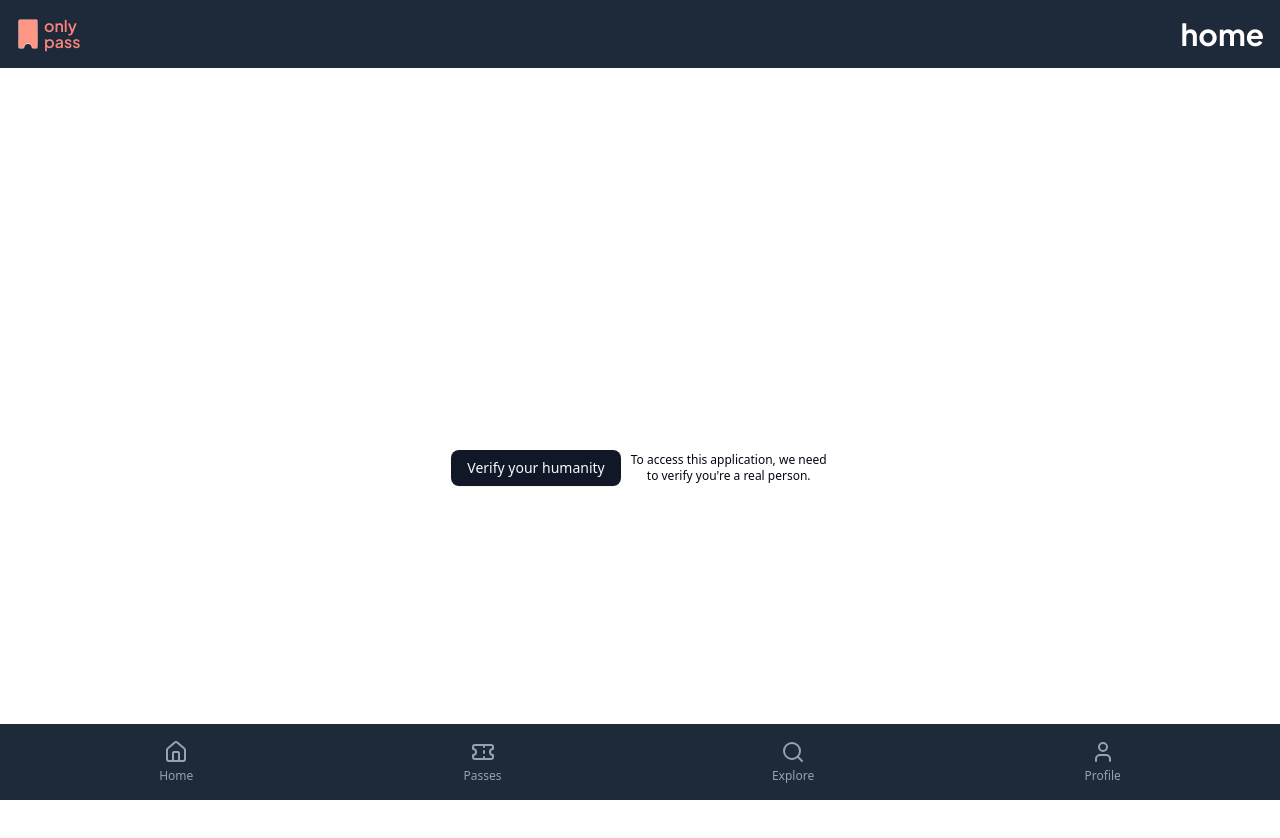
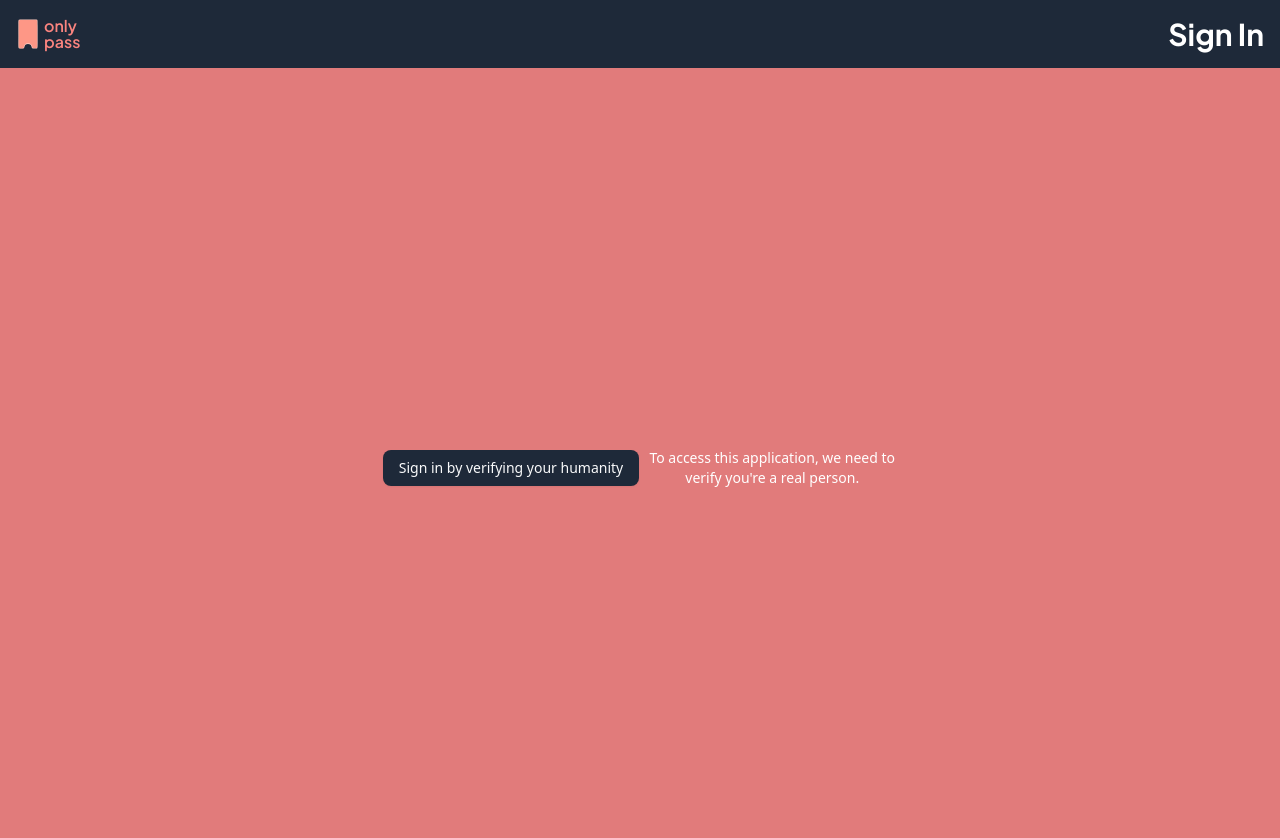
Before and after one commit to tomasgrusz/onlypass, a Next.js app in the folder frontend/: page / in a window 1280 px wide. Shown: the top 838 px of the page. Built offline with nearby package versions, Linux system fonts and the light colour scheme; what @worldcoin/minikit-js would draw is missing.

Commit message:
feat: update UI for verify page

```diff
--- a/frontend/app/layout.tsx
+++ b/frontend/app/layout.tsx
@@ -5,10 +5,6 @@ import styles from "./layout.module.scss";
 
 import { MiniKitProvider } from "@worldcoin/minikit-js/minikit-provider";
 import Header from "@/components/Header/Header";
-import { SidebarProvider, SidebarTrigger } from "@/components/ui/sidebar";
-import Sidebar from "@/components/Sidebar/Sidebar";
-import { cn } from "@/lib/utils";
-import { Home, Search, Ticket, User } from "lucide-react";
 import Navbar from "@/components/Navbar/Navbar";
 
 const geistSans = Geist({
--- a/frontend/app/page.tsx
+++ b/frontend/app/page.tsx
@@ -54,11 +54,13 @@ export default function Home() {
   return (
     <div
       onClick={() => handleVerify(router)}
-      className="flex flex-col items-center justify-center h-screen w-screen"
+      className="flex flex-col items-center justify-center h-screen w-screen bg-[#E17B7B]"
     >
       <div className="flex flex-col flex-wrap items-center gap-2 md:flex-row ml-auto mr-auto">
-        <Button>Verify your humanity</Button>
-        <p className="text-xs w-[200px] text-center">
+        <Button className="bg-gray-800">
+          Sign in by verifying your humanity
+        </Button>
+        <p className="text-sm w-[250px] text-center text-white">
           To access this application, we need to verify you&apos;re a real
           person.
         </p>
--- a/frontend/components/Header/Header.tsx
+++ b/frontend/components/Header/Header.tsx
@@ -9,6 +9,7 @@ const RouteTitle: Record<string, string> = {
   profile: "Profile",
   passes: "Passes",
   explore: "Explore",
+  "": "Sign In",
 };
 
 const Header = () => {
--- a/frontend/components/Navbar/Navbar.tsx
+++ b/frontend/components/Navbar/Navbar.tsx
@@ -5,6 +5,9 @@ import { usePathname, useRouter } from "next/navigation";
 const Navbar = () => {
   const router = useRouter();
   const pathname = usePathname();
+  if (pathname === "/") {
+    return null; // Hide the navbar on the sign-in page
+  }
   return (
     <div className="absolute bottom-0 left-0 right-0 bg-gray-800 px-6 py-4">
       <div className="flex justify-around items-center">
```
